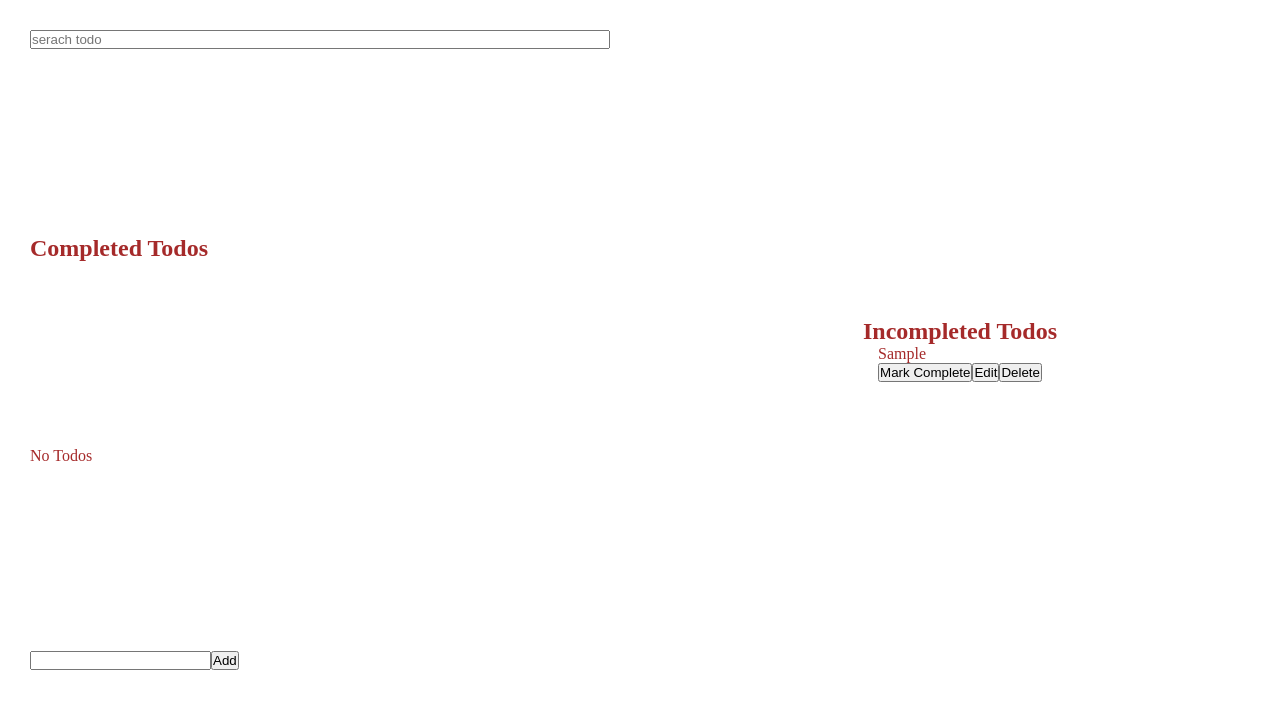
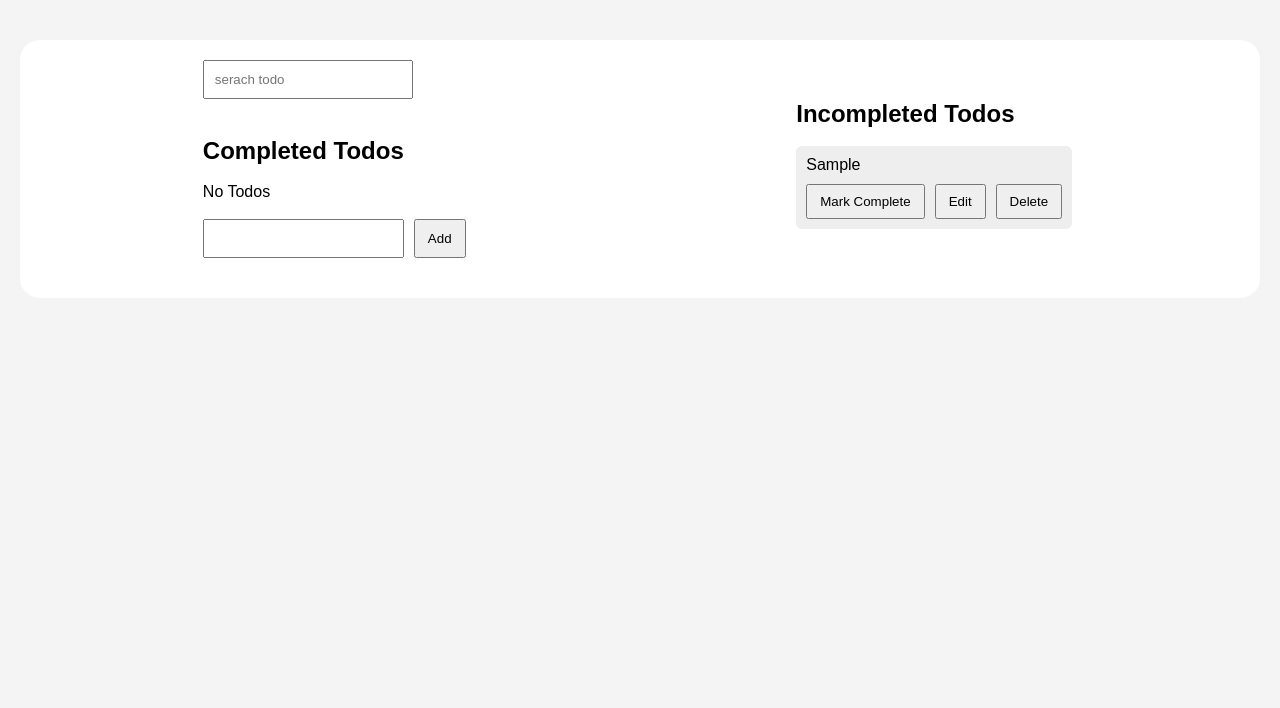
Before and after one commit to Amulya-TG/react-learning, a React (Vite) app in the folder todo-advanced/: page / in a window 1280 px wide. Both pictures are taken after typing "Sample" into the empty fields and a click on the button "Add". Shown: the top 708 px of the page. Built offline with nearby package versions, Linux system fonts and the light colour scheme.

Commit message:
style:Improve todo app styling and layout

```diff
--- a/todo-advanced/src/index.css
+++ b/todo-advanced/src/index.css
@@ -4,68 +4,76 @@
   box-sizing: border-box;
 }
 
-.container{
+body{
+  font-family: Arial, sans-serif;
+  background-color: #f4f4f4;
+}
+
+.container {
   display: flex;
+  justify-content: space-around;
+  margin: 40px 20px;
+  background: white;
+  border-radius: 20px;
+  padding: 20px;
+}
+
+h1 {
+  text-align: center;
+}
+
+.input-box {
+  display: flex;
+  gap: 10px;
+  margin-bottom: 20px;
+}
+
+.input-box input {
+  flex: 1;
+  padding: 10px;
+}
+
+.search {
+  display: flex;
+  justify-self: center;
+  width: 80%;
+  padding: 10px;
+  margin-bottom: 20px;
+}
+
+.filters {
+  display: flex;
+  gap: 10px;
+  margin-bottom: 20px;
+}
+
+.todo-item {
+  background: #eee;
+  padding: 10px;
+  margin-bottom: 10px;
+  border-radius: 6px;
+}
+
+.btns {
+  margin-top: 10px;
+  display: flex;
+  gap: 10px;
+}
+
+button {
+  cursor: pointer;
+  padding: 8px 12px;
+}
+
+.todo-right{
+  margin: auto 5px;
+  display: flex;
+  flex-direction: column;
+  gap: 18px;
 }
 
 .todo-left{
-    margin: 30px;
-    height: 80vh;
-    width: 50%;
   display: flex;
   flex-direction: column;
-    justify-content: space-between;
-    color: brown;
+  gap: 18px;
 }
-
-.todo-right{
-    margin: auto 30px;
-    height: 80vh;
-    width: 50%;
-    display: flex;
-    flex-direction: column;
-    justify-content: center;
-    align-items: center;
-    color: brown;
-}
-
-.todo-list{
-    display: flex;
-    flex-direction: column;
-    gap: 10px;
-}
-
-.todo-list li{
-    display: flex;
-    gap: 20px;
-    margin: 8px;
-    padding: 8px;
-    background-color: darkgoldenrod;
-    justify-content: space-between;
-}
-
-.todo-btn{
-    display: flex;
-    gap: 5px;
-}
-
-.todo-fun{
-    display: flex;
-    flex-direction: column;
-}
-
-.todo-fun input{
-    width: 100%;
-    border: 1px solid darkgoldenrod;
-    margin: 8px;
-    padding: 8px;
-}
-
-.todo-fun button{
-    width: 80%;
-    align-self: center;
-    border: 1px solid darkgoldenrod;
-    background-color: darkgoldenrod;
-    margin: 8px;
-    padding: 8px;
-}
```
Lines whose indentation alone changed are shown as unchanged.
